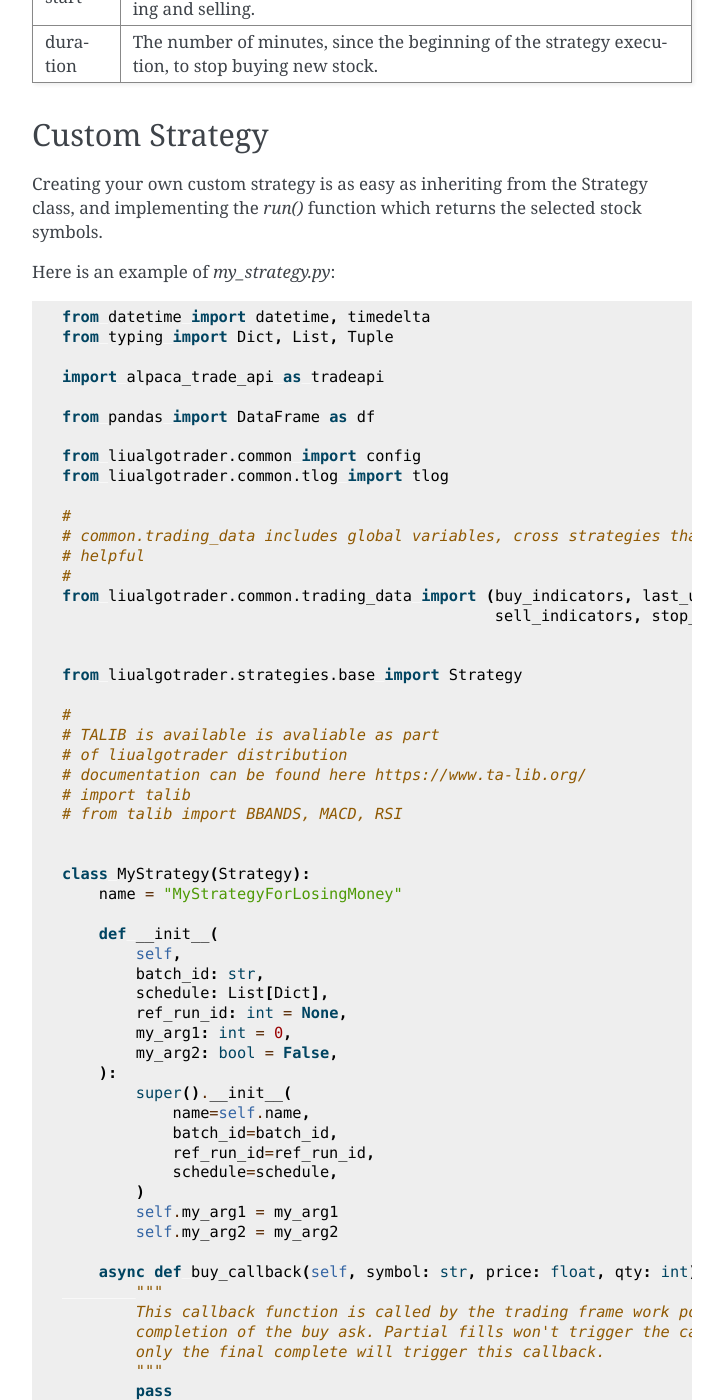
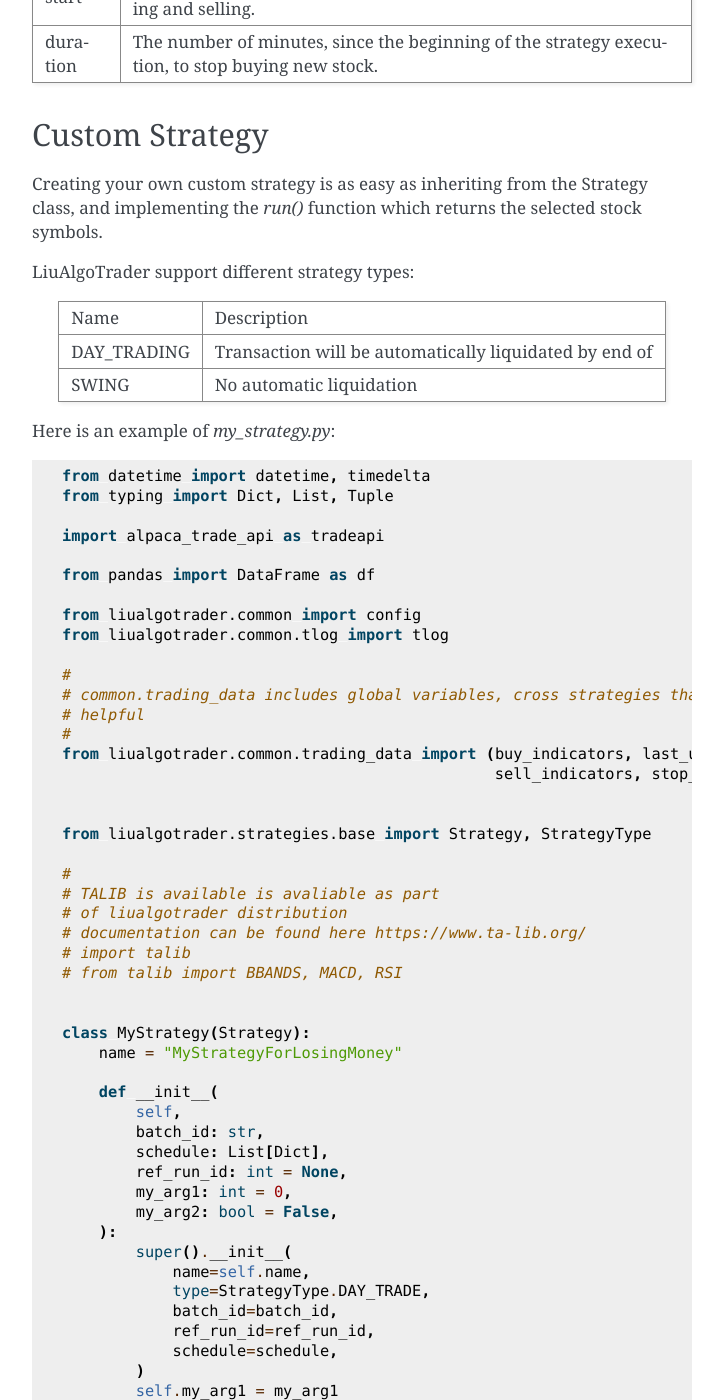
Before and after one commit to amor71/LiuAlgoTrader, a Sphinx documentation site: the page built from docs/source/Strategies.rst, in a window 1280 px wide and 1400 px high, scrolled down 1087 px. Shown: the whole window, without its empty margins (388-1112 px from the left). Built offline with Sphinx 7.4.7, drawn with Linux system fonts in a browser that asks for light colours.

Commit message:
revised docs

```diff
--- a/docs/source/Strategies.rst
+++ b/docs/source/Strategies.rst
@@ -75,6 +75,19 @@
 inheriting from the Strategy class, and implementing
 the *run()* function which returns the selected stock symbols.
 
+LiuAlgoTrader support different strategy types:
+
++------------------+-----------------------------------------------+
+| Name             | Description                                   |
++------------------+-----------------------------------------------+
+| DAY_TRADING      | Transaction will be automatically liquidated  |
+|                  | by end of                                     |
++------------------+-----------------------------------------------+
+| SWING            | No automatic liquidation                      |
++------------------+-----------------------------------------------+
+
+
+
 Here is an example of *my_strategy.py*:
 
 .. code-block:: python
@@ -97,7 +110,7 @@
                                                    sell_indicators, stop_prices, target_prices)
 
 
-    from liualgotrader.strategies.base import Strategy
+    from liualgotrader.strategies.base import Strategy, StrategyType
 
     #
     # TALIB is available is avaliable as part
@@ -120,6 +133,7 @@
         ):
             super().__init__(
                 name=self.name,
+                type=StrategyType.DAY_TRADE,
                 batch_id=batch_id,
                 ref_run_id=ref_run_id,
                 schedule=schedule,
```
